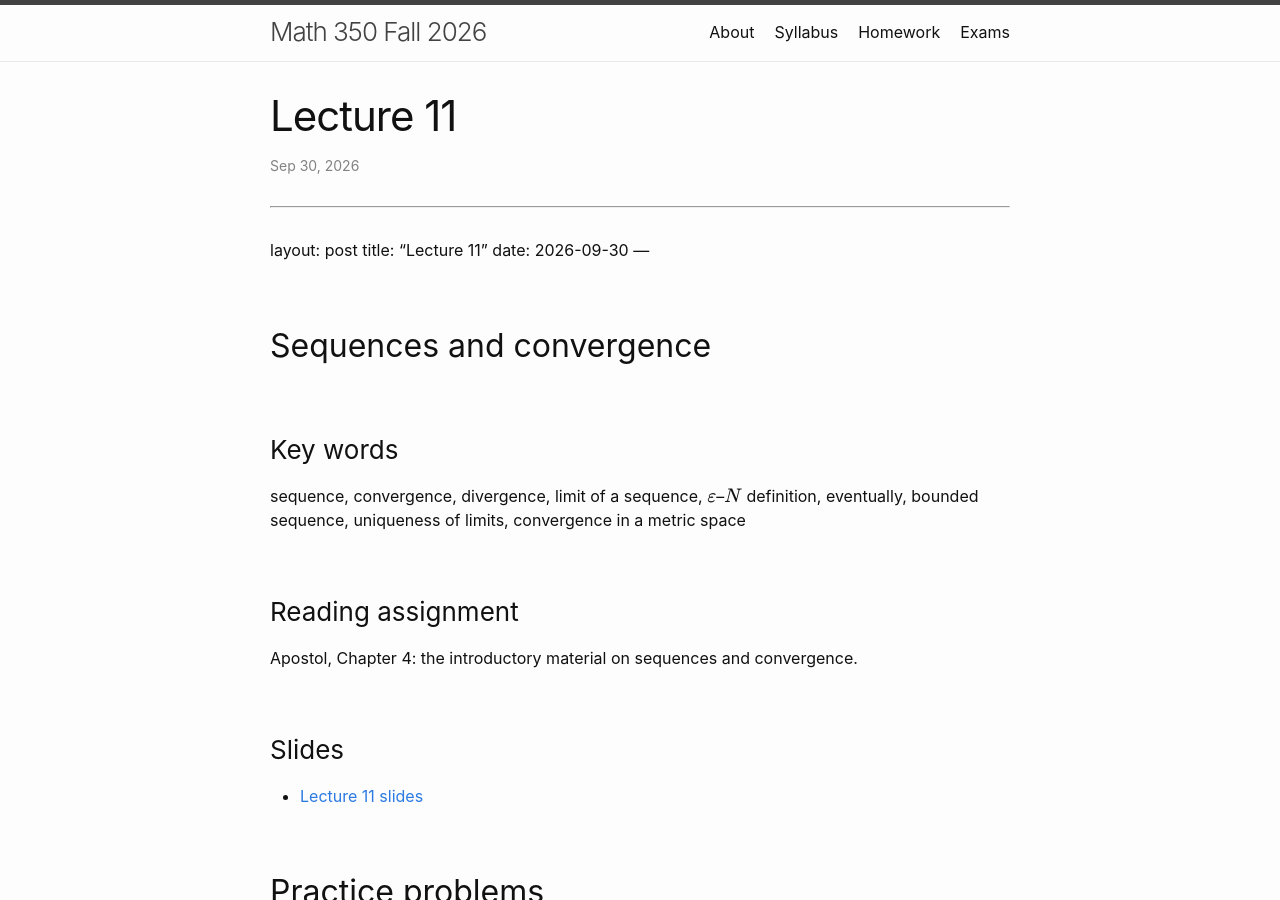
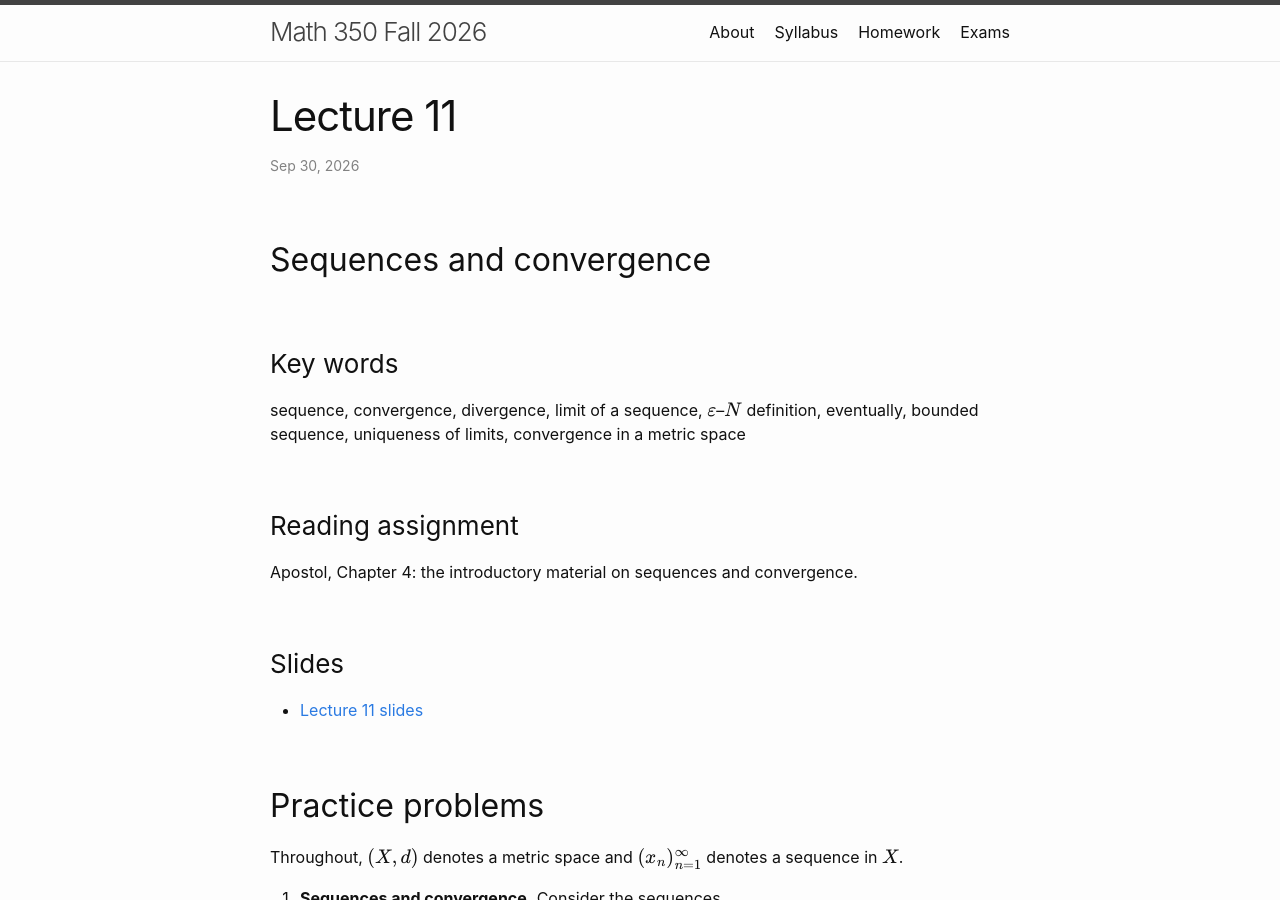
Before and after one commit to wcasper/math350fall2026, a Jekyll site: the page built from _posts/2026-09-30-Week-6-Lecture-11.md, in a window 1280 px wide and 900 px high. Built offline with Jekyll 4.4.1, drawn with Linux system fonts in a browser that asks for light colours; formulas are drawn with MathJax 3.

Commit message:
fixed metadata

```diff
--- a/_posts/2026-09-30-Week-6-Lecture-11.md
+++ b/_posts/2026-09-30-Week-6-Lecture-11.md
@@ -1,12 +1,6 @@
 ---
 layout: post
 title:  Lecture 11
----
-
----
-layout: post
-title: "Lecture 11"
-date: 2026-09-30
 ---
 
 ## Sequences and convergence
```
